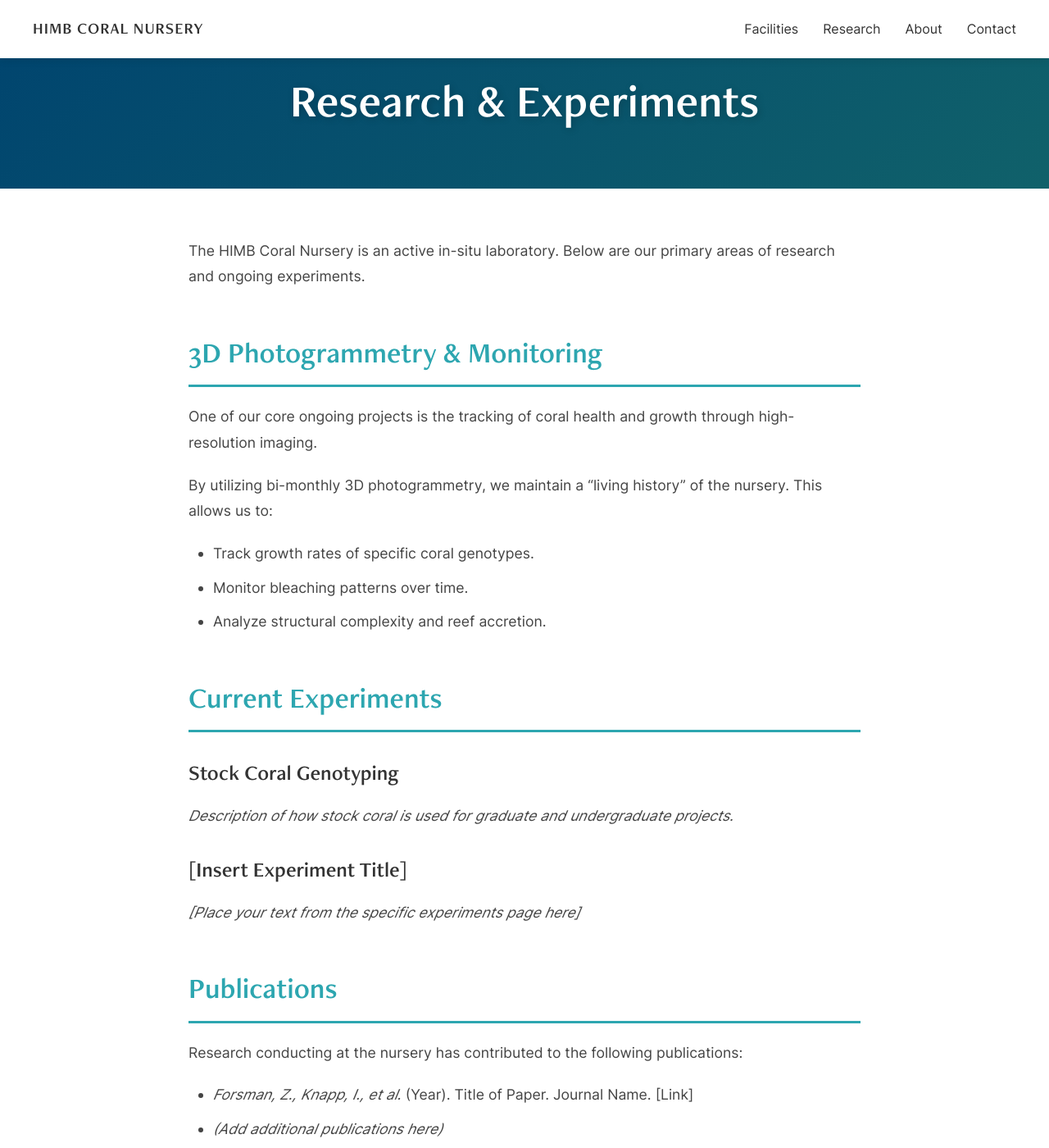
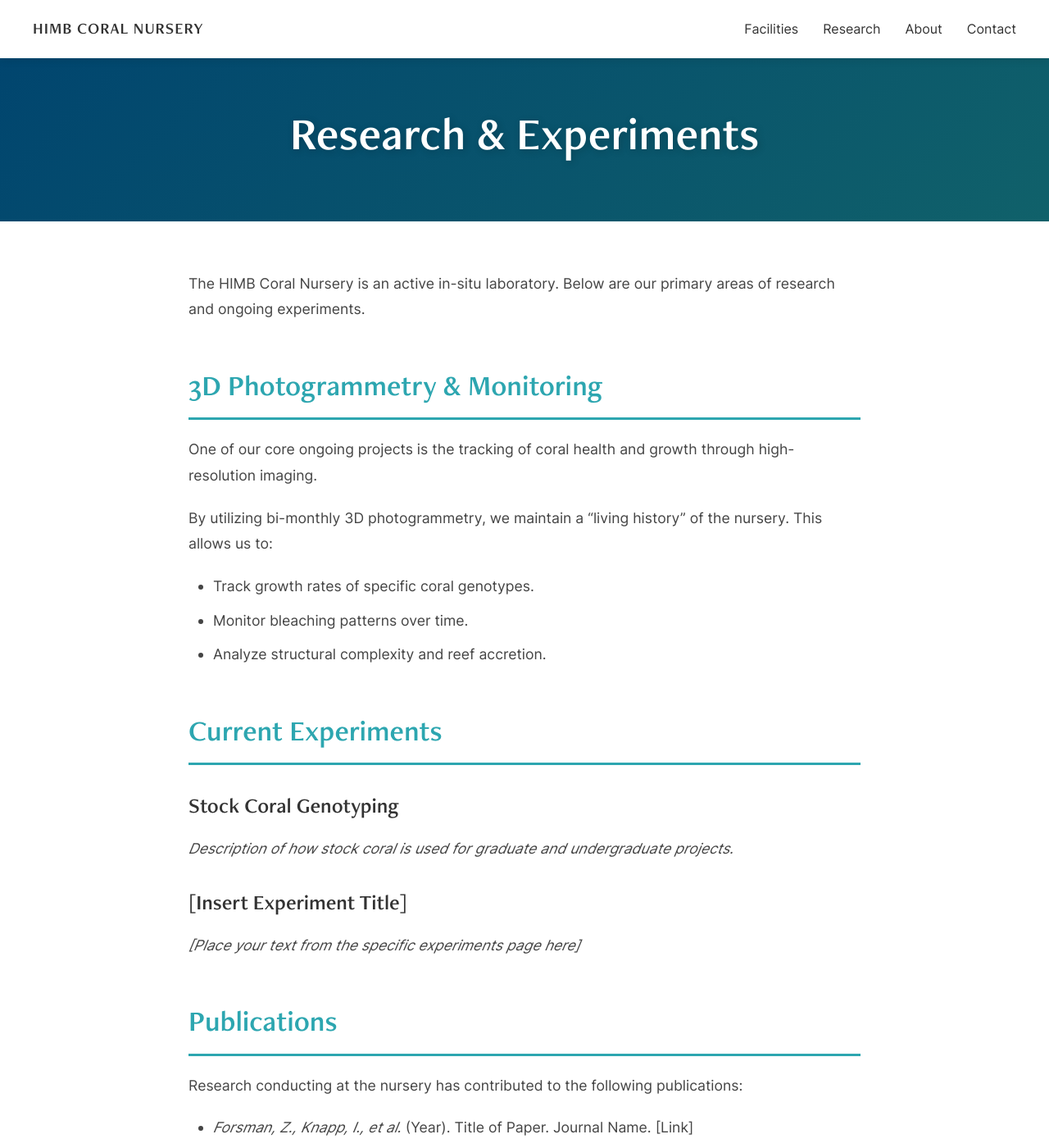
Before and after one commit to himb-coral-nursery/himb-coral-nursery.github.io, a Jekyll site: the page built from research.md, in a window 1280 px wide and 1400 px high. Shown: the whole window at 82% size. Built offline with Jekyll 4.4.1, drawn with Linux system fonts in a browser that asks for light colours.

Commit message:
Update style.css

```diff
--- a/assets/css/style.css
+++ b/assets/css/style.css
@@ -168,7 +168,7 @@ h1, h2, h3, .logo {
 .page-header {
   background: linear-gradient(135deg, #00446f 0%, #10616A 100%);
   color: white;
-  padding: 80px 20px 60px;
+  padding: 120px 20px 60px;
   text-align: center;
 }
 
```
